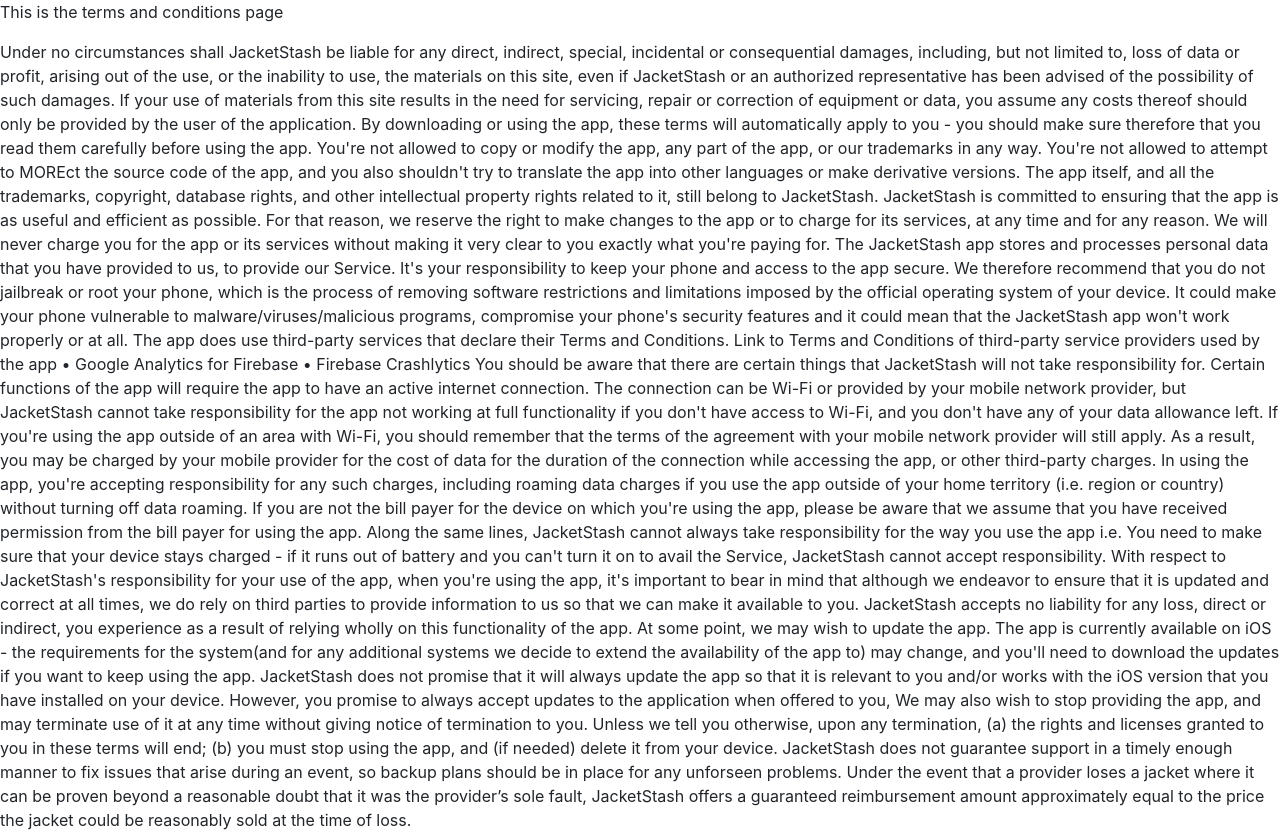
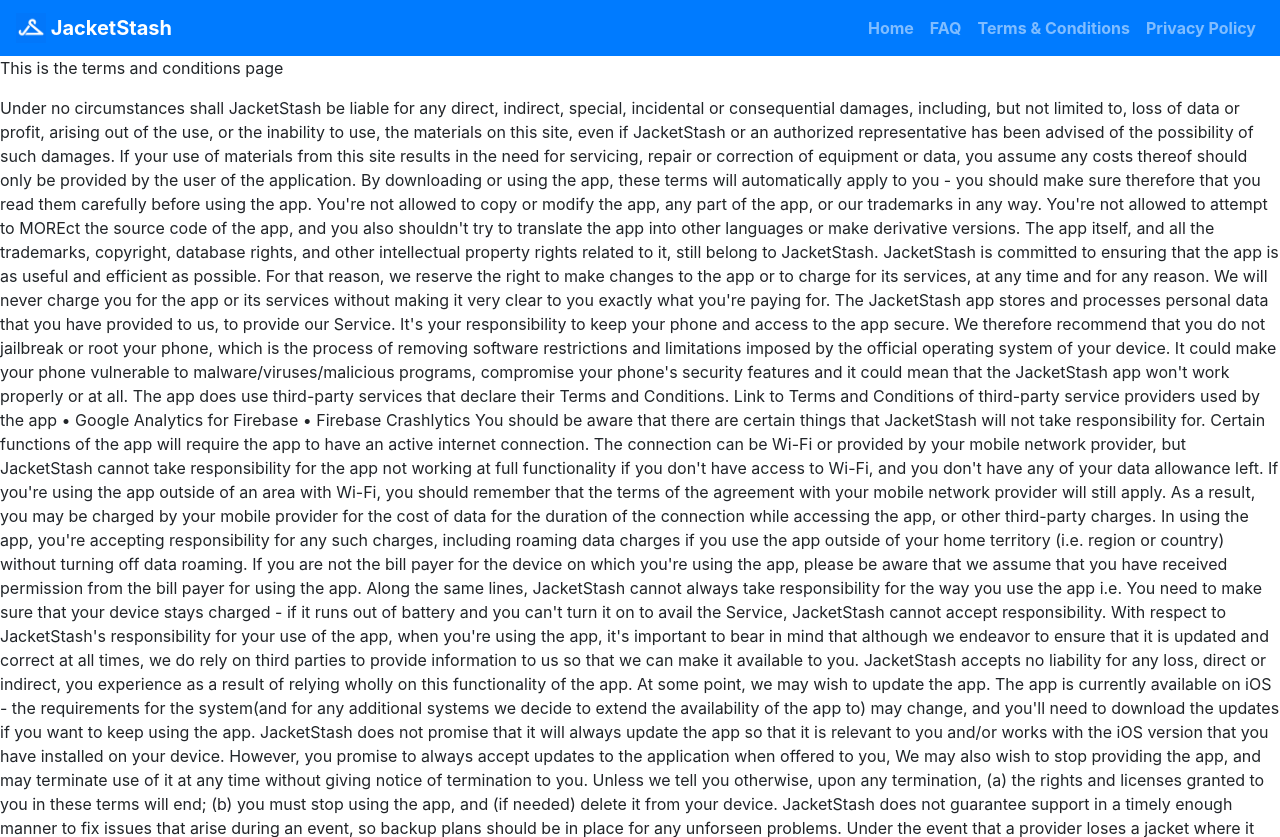
Before and after one commit to 2020ayao/jacketstashweb, a Django app: page /terms-conditions in a window 1280 px wide. Shown: the top 837 px of the page. Run offline with Django 4.2, Linux system fonts and the light colour scheme; some libraries are stand-ins or nearby versions.

Commit message:
navbar changed. bootstrap added. static tags loaded.

```diff
--- a/JacketStash_Web/urls.py
+++ b/JacketStash_Web/urls.py
@@ -16,8 +16,11 @@ Including another URLconf
 from django.contrib import admin
 from django.urls import include, path
 
+from django.conf.urls.static import static
+from django.conf import settings
+
 urlpatterns = [
     # path('', include('base.urls')),
     path('admin/', admin.site.urls),
     path('', include('base.urls')),
-]
+] + static(settings.MEDIA_URL, document_root=settings.MEDIA_ROOT)
--- a/base/templates/base/faqs.html
+++ b/base/templates/base/faqs.html
@@ -1,5 +1,5 @@
-{% extends 'main.html' %}{% load bootstrap5 %} {% block content %}{% load static
-%}
+{% extends 'main.html' %} {% load bootstrap5 %} {% load static %}
+<!--protect-->{% block content %}
 
 <body>
   <p>This is the FAQ's page</p>
--- a/base/templates/base/index.html
+++ b/base/templates/base/index.html
@@ -1,4 +1,4 @@
-{% extends 'main.html' %} {% block content %} {% load static %}
+{% extends 'main.html' %} {% load static %} {% block content %}
 
 <body>
   <p>This is the index page</p>
--- a/base/templates/base/terms-conditions.html
+++ b/base/templates/base/terms-conditions.html
@@ -1,4 +1,4 @@
-{% extends 'main.html' %} {% block content %} {% load static %}
+{% extends 'main.html' %} {% load static %} {% block content %}
 
 <body>
   <p>This is the terms and conditions page</p>
--- a/base/urls.py
+++ b/base/urls.py
@@ -1,9 +1,8 @@
 from django.urls import path
-
 from . import views
 
 urlpatterns = [
-    path('', views.index, name='index'),
+    path('home', views.index, name='index'),
     path('terms-conditions', views.toc, name='toc'),
     path('FAQ', views.faqs, name='faqs'),
     path('privacy-policy', views.privacypolicy, name='privacypolicy'),
--- /dev/null
+++ b/static/base/navbar.css
@@ -0,0 +1,5 @@
+#navbar-section,#nav-faq,
+#nav-toc,#nav-privacypolicy, #nav-home{
+    font-weight: bold;
+    /* And whatever other styles the current link should have. */
+}
--- a/templates/navbar.html
+++ b/templates/navbar.html
@@ -0,0 +1,44 @@
+{% load active_link_tags %}{% load static %}
+<link rel="stylesheet" href="{% static 'base/navbar.css' %}" />
+<nav class="navbar navbar-expand-lg navbar-dark bg-primary" id="navbar-section">
+  <a class="navbar-brand" href="{% url 'index' %}">
+    <img
+      src="/media/appIcon.jpg"
+      width="30"
+      height="30"
+      class="d-inline-block align-top"
+      alt=""
+    />
+    JacketStash
+  </a>
+  <button
+    class="navbar-toggler"
+    type="button"
+    data-toggle="collapse"
+    data-target="#navbarNavDropdown"
+    aria-controls="navbarNavDropdown"
+    aria-expanded="false"
+    aria-label="Toggle navigation"
+  >
+    <span class="navbar-toggler-icon"></span>
+  </button>
+  <div class="collapse navbar-collapse" id="navbarNavDropdown">
+    <ul class="navbar-nav ml-auto">
+      <li class="nav-item {% active_link 'index' 'active' %}" id="nav-home">
+        <a class="nav-link" href="{% url 'index' %}">Home</a>
+      </li>
+      <li class="nav-item {% active_link 'faqs' 'active' %}" id="nav-faq">
+        <a class="nav-link" href="{% url 'faqs' %}">FAQ</a>
+      </li>
+      <li class="nav-item {% active_link 'toc' 'active' %}" id="nav-toc">
+        <a class="nav-link" href="{% url 'toc' %}">Terms & Conditions</a>
+      </li>
+      <li
+        class="nav-item {% active_link 'privacypolicy' 'active' %}"
+        id="nav-privacypolicy"
+      >
+        <a class="nav-link" href="{% url 'privacypolicy' %}">Privacy Policy</a>
+      </li>
+    </ul>
+  </div>
+</nav>
```
Also changed, not shown: JacketStash_Web/settings.py (+10 -0 lines), base/templates/base/privacy-policy.html (+8 -8 lines), media/appIcon.jpg (added), 1 other file.
